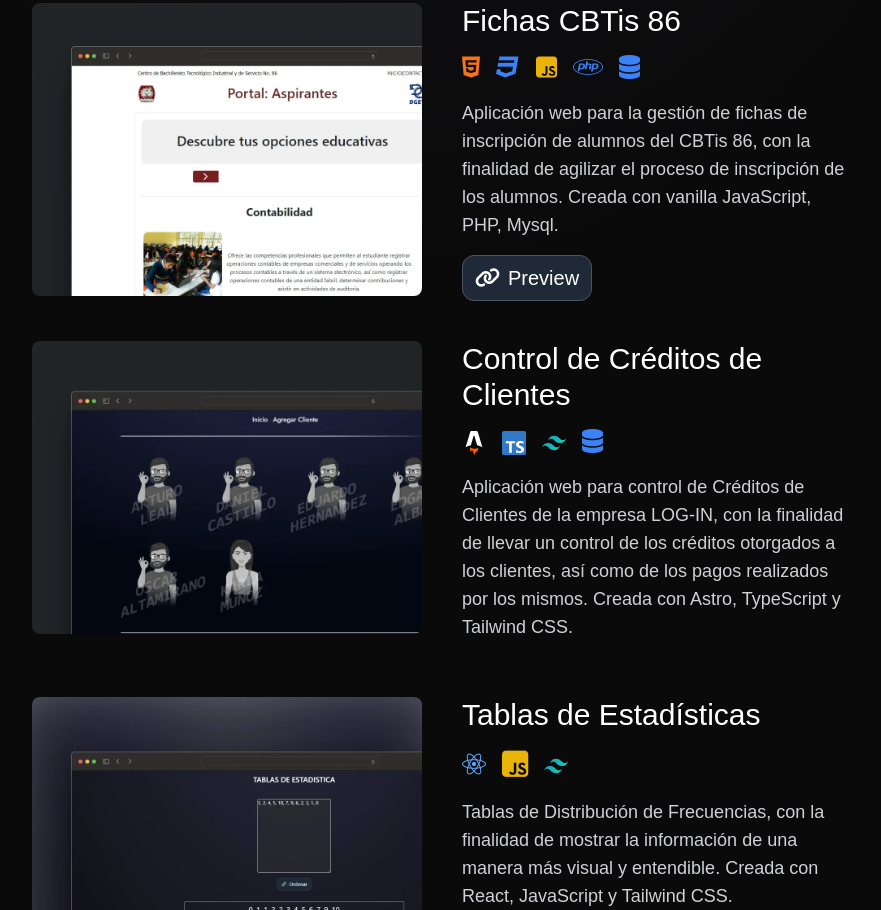
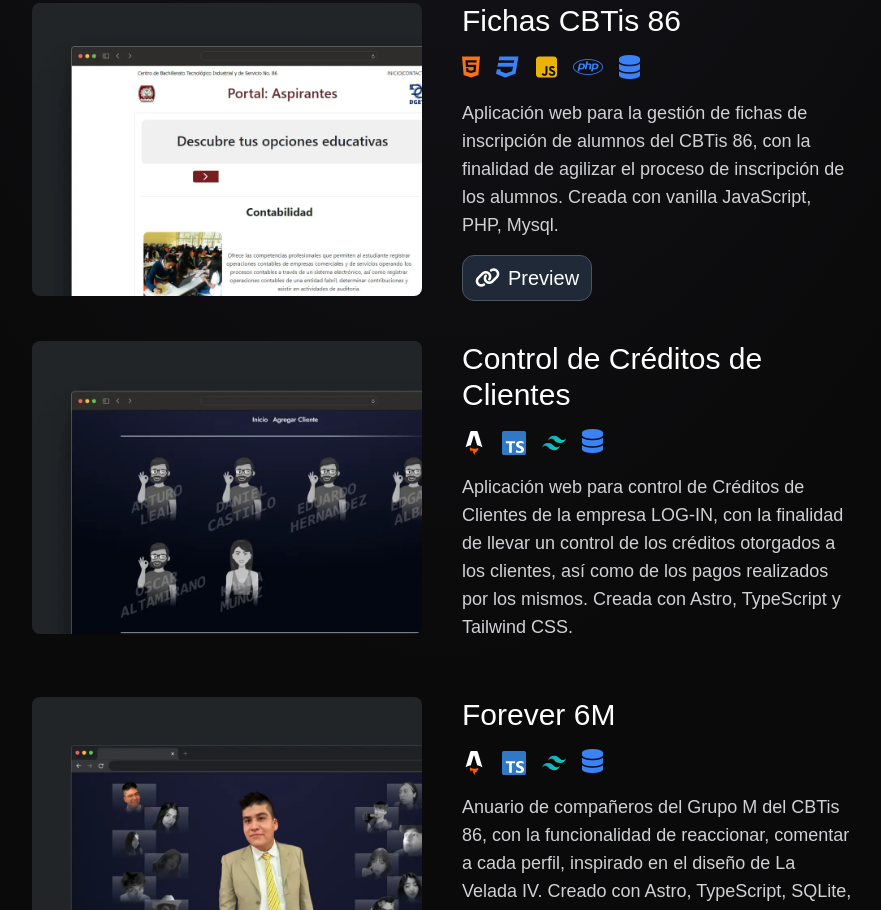
Before and after one commit to MartL7/Port-Folio-Astro, an Astro site: page / in a window 1280 px wide. Shown: the part 1890-2800 px from the top of the page, without its empty margins (198-1079 px from the left). Built offline with nearby package versions, Linux system fonts and the light colour scheme; Astro itself is replaced by a stand-in of ours.

Commit message:
😺 Changued design

```diff
--- a/src/components/AboutMe.astro
+++ b/src/components/AboutMe.astro
@@ -1,15 +1,21 @@
 <main class="mt-20 flex flex-col gap-x-10 md:flex-row h-auto items-center justify-center">
-  <img src="https://avatars.githubusercontent.com/u/106359853?v=4" alt="Imagen de Geovas"
-    class="size-80 md:size-72 relative pointer-events-none opacity-30 md:opacity-100 -rotate-6 rounded-lg"
-    >
+  <img
+    width="365"
+    height="486"
+    decoding="async"
+    loading="lazy"
+    src="/img/Geovas-image-presentation.webp"
+    alt="Imagen de Geovas"
+    class="size-96 md:size-80 object-cover relative pointer-events-none opacity-30 md:opacity-100 -rotate-6 rounded-lg"
+  />
 
   <div class="flex absolute mt-20 md:mt-0 md:relative flex-col gap-y-4 text-center max-w-[350px]">
     <h2 class="-skew-y-3 text-4xl lg:text-5xl text-green-400/90 font-bold">
            Sobre mí
     </h2>
 
-    <p class="text-pretty text-xl">¡Hola! mi nombre es Geovany Rincón, pero mis amigos me dicen <span class="text-green-300/70">Geovas</span>, me llamó la atención el desarrollo web a los 15 años.</p>
+    <p class="text-pretty text-xl">¡Hola! mi nombre es Geovany Rincón, pero mis amigos me dicen <span class="text-green-300/70 font-bold">Geovas</span>, me llamó la atención el desarrollo web a los 15 años.</p>
 
-    <p class="text-pretty text-xl"> Un éxito que tuve fue <strong>ser eligido</strong>, para colaborar en el desarrollo de una aplicación para<span class="text-blue-400/80"> la escuela donde estaba estudiando</span> por lo que estuve dispuesto a aprender cosas que eran desconocidas <span class="text-purple-300/80"> para mí en ese momento</span>.</p>
+    <p class="text-pretty text-xl"> Un éxito que tuve fue <span class="font-bold text-yellow-400/90">ser eligido</span>, para colaborar en el desarrollo de una aplicación para <span class="text-blue-400/90 font-bold">la escuela donde estaba estudiando</span> por lo que estuve dispuesto a aprender cosas que eran desconocidas <span class="text-purple-300/80 font-bold"> para mí en ese momento</span>.</p>
   </div>
 </main>
--- a/src/components/Bento/Presentation.astro
+++ b/src/components/Bento/Presentation.astro
@@ -43,5 +43,10 @@ import LinkedinIcon from '@/components/icons/Linkedin.astro'
 </div>
 
 <figure class="border shadow-border-custom rounded-2xl col-start-1 col-end-2 row-start-2 row-end-3 sm:col-start-3 sm:col-end-4 sm:row-start-1 sm:row-end-2">
-  <img class="rounded-2xl size-full hover:saturate-0 transition" src="https://avatars.githubusercontent.com/u/106359853?v=4" alt="Imagen de Geovany Rincon">
+  <img
+    decoding="async"
+    class="rounded-2xl size-full object-cover hover:saturate-0 transition"
+    src="https://avatars.githubusercontent.com/u/106359853?v=4"
+    alt="Imagen de Geovany Rincón Méndez"
+  />
 </figure>
--- a/src/components/Projects.astro
+++ b/src/components/Projects.astro
@@ -9,7 +9,13 @@ import { projects } from '@/consts/projects'
     const { preview, repository } = project
 
     return (
-      <img src={project.image} alt={`Proyecto ${project.name}`} class="rounded-lg size-auto hover:saturate-150 transition" decoding="async" loading="lazy">
+      <img
+        src={project.image}
+        alt={`Proyecto ${project.name}`}
+        class="rounded-lg size-auto object-cover hover:saturate-150 transition"
+        decoding="async"
+        loading="lazy"
+      />
 
       <div class="flex flex-col gap-y-4">
         <h1 class="text-2xl sm:text-3xl"> {project.name} </h1>
@@ -17,7 +23,7 @@ import { projects } from '@/consts/projects'
           {project.tags.map((tag) => (
             <span>
               { typeof tag.icon === 'string'
-              ? <i class={tag.icon}></i>
+                ? <i class={tag.icon} title={tag.name} />
                 : <tag.icon class="size-6"/>
               }
             </span>
@@ -42,7 +48,7 @@ import { projects } from '@/consts/projects'
               href={preview}
               ariaLabel='Ver proyecto en funcionamiento'
             >
-            <i class="fa-solid fa-link"></i>
+              <i class="fa-solid fa-link" />
               Preview
             </Button>
           )}
--- a/src/consts/projects.ts
+++ b/src/consts/projects.ts
@@ -30,6 +30,7 @@ export const projects: Project[] = [
     ],
     preview: 'https://cbtis86.edu.mx/cbtis86.edu.mx/admision/Fichas_CBTis86/'
   },
+
   {
     name: 'Control de Créditos de Clientes',
     description: 'Aplicación web para control de Créditos de Clientes de la empresa LOG-IN, con la finalidad de llevar un control de los créditos otorgados a los clientes, así como de los pagos realizados por los mismos. Creada con Astro, TypeScript y Tailwind CSS.',
@@ -41,17 +42,42 @@ export const projects: Project[] = [
       { name: 'Sqlite', icon: 'fas fa-database text-blue-500 text-2xl sm:text-2xl' }
     ]
   },
+
   {
-    name: 'Tablas de Estadísticas',
-    description: 'Tablas de Distribución de Frecuencias, con la finalidad de mostrar la información de una manera más visual y entendible. Creada con React, JavaScript y Tailwind CSS.',
-    image: '/img/img-projects/tablas-estadistica.webp',
+    name: 'Forever 6M',
+    description: 'Anuario de compañeros del Grupo M del CBTis 86, con la funcionalidad de reaccionar, comentar a cada perfil, inspirado en el diseño de La Velada IV. Creado con Astro, TypeScript, SQLite, Tailwind CSS',
+    image: '/img/img-projects/forever-6m.webp',
     tags: [
-      { name: 'React', icon: 'fab fa-react text-blue-400 text-2xl sm:text-2xl' },
-      { name: 'JavaScript', icon: 'fab fa-js-square text-yellow-500 text-2xl sm:text-3xl' },
-      { name: 'Tailwind CSS', icon: TailwindIcon }
+      { name: 'Astro', icon: AstroIcon },
+      { name: 'TypeScript', icon: TypeScriptIcon },
+      { name: 'Tailwind CSS', icon: TailwindIcon },
+      { name: 'Sqlite', icon: 'fas fa-database text-blue-500 text-2xl sm:text-2xl' }
     ],
-    repository: 'https://github.com/MartL7/tablas-estadistica.git',
-    preview: 'https://estadistica-tablas.vercel.app/'
+    repository: 'https://github.com/MartL7/Votaciones-fotos-random',
+    preview: 'https://forever6m.vercel.app/'
+  },
+
+  {
+    name: 'Control de Inventario del Laboratorio',
+    description: 'Control del inventario de equipo, materiales, reactivos, libros del Laboratorio de Química del CBTis 86. Creada con Astro, TypeScript, TailwindCSS, SQLite',
+    image: '/img/img-projects/inventario-quimica.webp',
+    tags: [
+      { name: 'Astro', icon: AstroIcon },
+      { name: 'TypeScript', icon: TypeScriptIcon },
+      { name: 'Tailwind CSS', icon: TailwindIcon },
+      { name: 'Sqlite', icon: 'fas fa-database text-blue-500 text-2xl sm:text-2xl' }
+    ]
+  },
+
+  {
+    name: 'Bot De WhatsApp',
+    description: 'Bot de WhatsApp para la empresa LOGIN Mayorista integrando la API Oficial de WhatsApp y la API de Openai. Creado en NodeJS con JavaScript',
+    image: '/img/img-projects/bot-whatsapp.webp',
+    tags: [
+      { name: 'NodeJS', icon: 'fab fa-node-js text-green-500/70 text-2xl sm:text-3xl' },
+      { name: 'JavaScript', icon: 'fab fa-js-square text-yellow-500 text-2xl sm:text-2xl' }
+    ],
+    preview: 'https://wa.me/527762269123?text=hola'
   }
 ]
 
```
Lines whose indentation alone changed are shown as unchanged.
